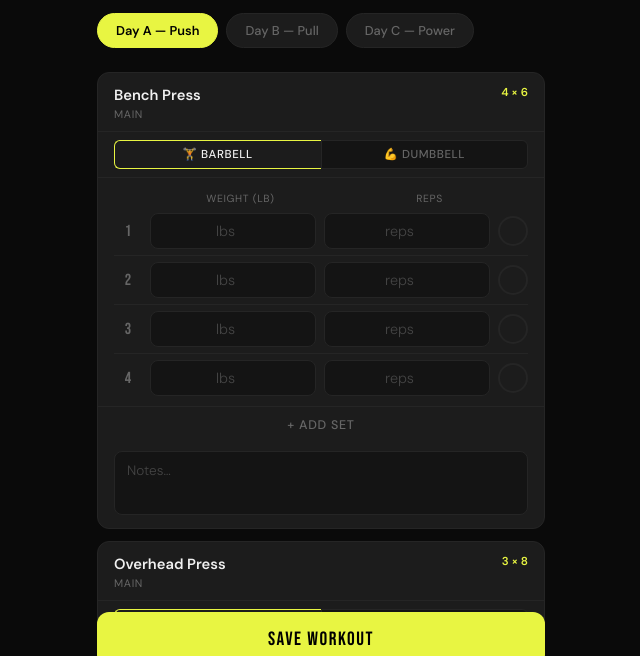
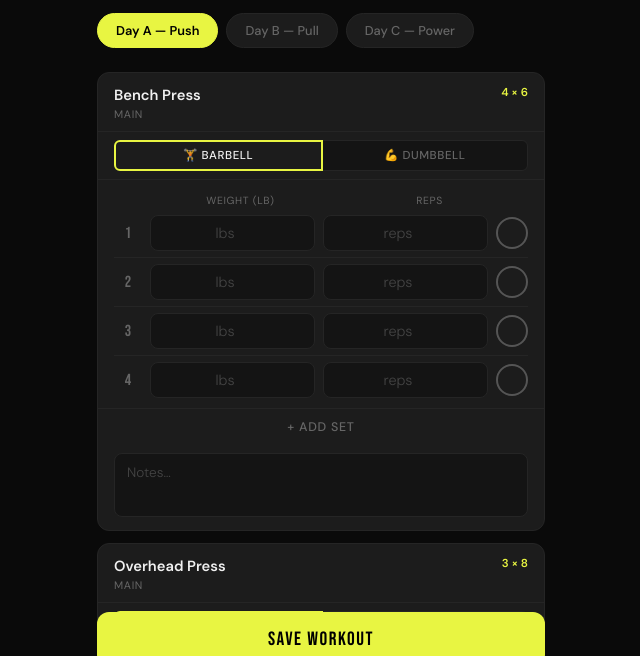
Before and after one commit to mschlesinger19/gym-log, a plain HTML site: page index.html in a window 1280 px wide. Shown: the part 63-719 px from the top of the page, without its empty margins (319-959 px from the left). Drawn offline with nearby package versions, Linux system fonts and the light colour scheme; no server answers.

Commit message:
Styling changes

```diff
--- a/index.html
+++ b/index.html
@@ -99,9 +99,9 @@
     font-size: 0.72rem; font-weight: 500; padding: 6px 8px;
     cursor: pointer; transition: all 0.15s; text-transform: uppercase; letter-spacing: 0.05em;
   }
-  .equip-btn:first-child { border-radius: 6px 0 0 6px; border-right: none; }
-  .equip-btn:last-child { border-radius: 0 6px 6px 0; }
-  .equip-btn.active { background: var(--card); color: var(--text); border-color: var(--accent); }
+  .equip-btn:first-child { border-radius: 6px 0 0 6px; }
+  .equip-btn:last-child { border-radius: 0 6px 6px 0; margin-left: -1px; }
+  .equip-btn.active { background: var(--card); color: var(--text); border: 2px solid var(--accent); z-index: 1; position: relative; }
 
   /* Suggestion bar */
   .suggestion-bar {
@@ -156,11 +156,12 @@
   .set-labels { display: grid; grid-template-columns: 28px 1fr 1fr auto; gap: 8px; padding: 6px 0 2px; }
   .set-label { font-size: 0.65rem; text-transform: uppercase; letter-spacing: 0.06em; color: var(--muted); text-align: center; }
   .set-check {
-    width: 30px; height: 30px; border-radius: 50%; border: 2px solid var(--border);
+    width: 32px; height: 32px; border-radius: 50%; border: 2px solid #555;
     background: none; cursor: pointer; display: flex; align-items: center; justify-content: center;
-    font-size: 0.9rem; transition: all 0.2s; flex-shrink: 0;
+    font-size: 0.9rem; transition: all 0.2s; flex-shrink: 0; color: #555;
   }
-  .set-check.done { background: var(--accent); border-color: var(--accent); }
+  .set-check:active { border-color: var(--accent); }
+  .set-check.done { background: var(--accent); border-color: var(--accent); color: #000; font-weight: 700; }
 
   .add-set-btn {
     width: 100%; background: none; border: none; color: var(--muted);
```
